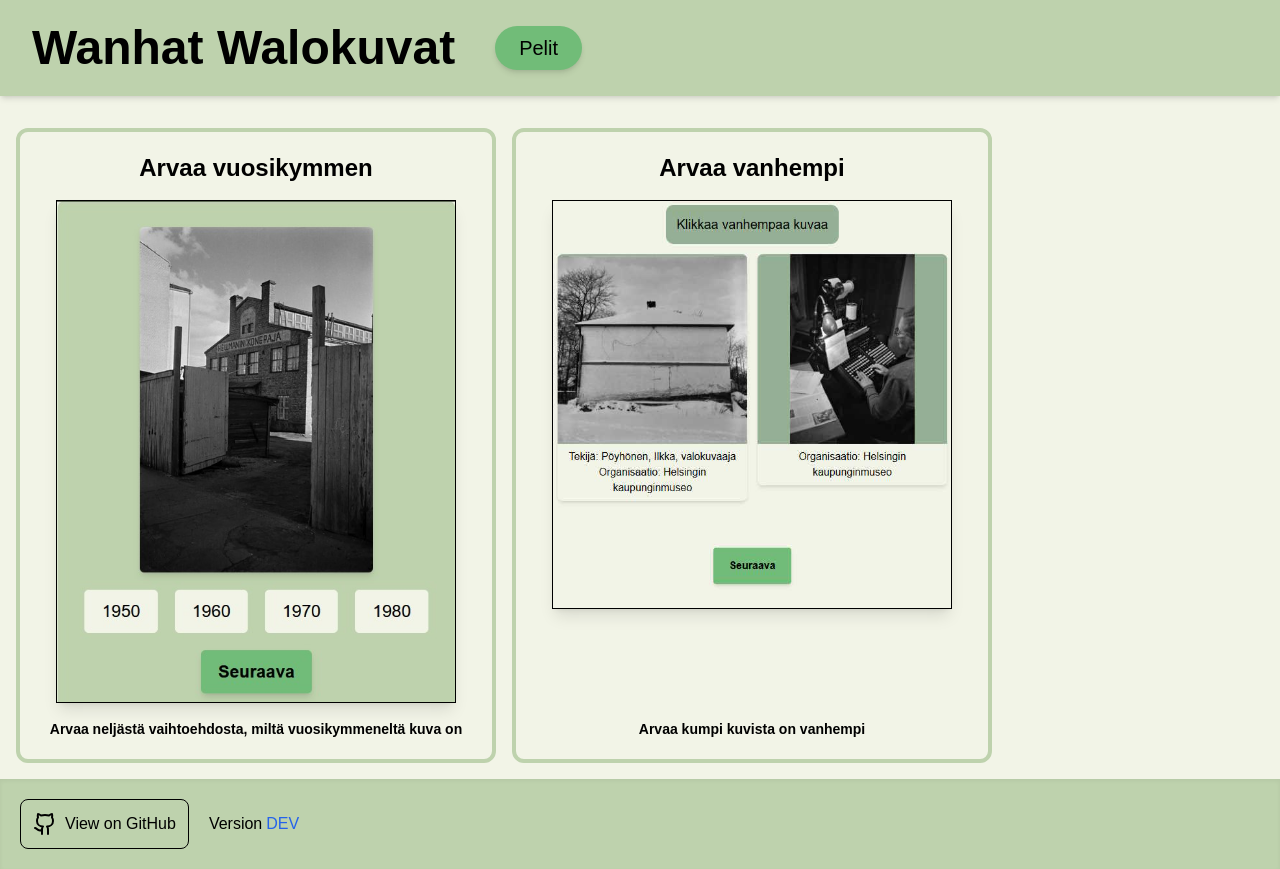
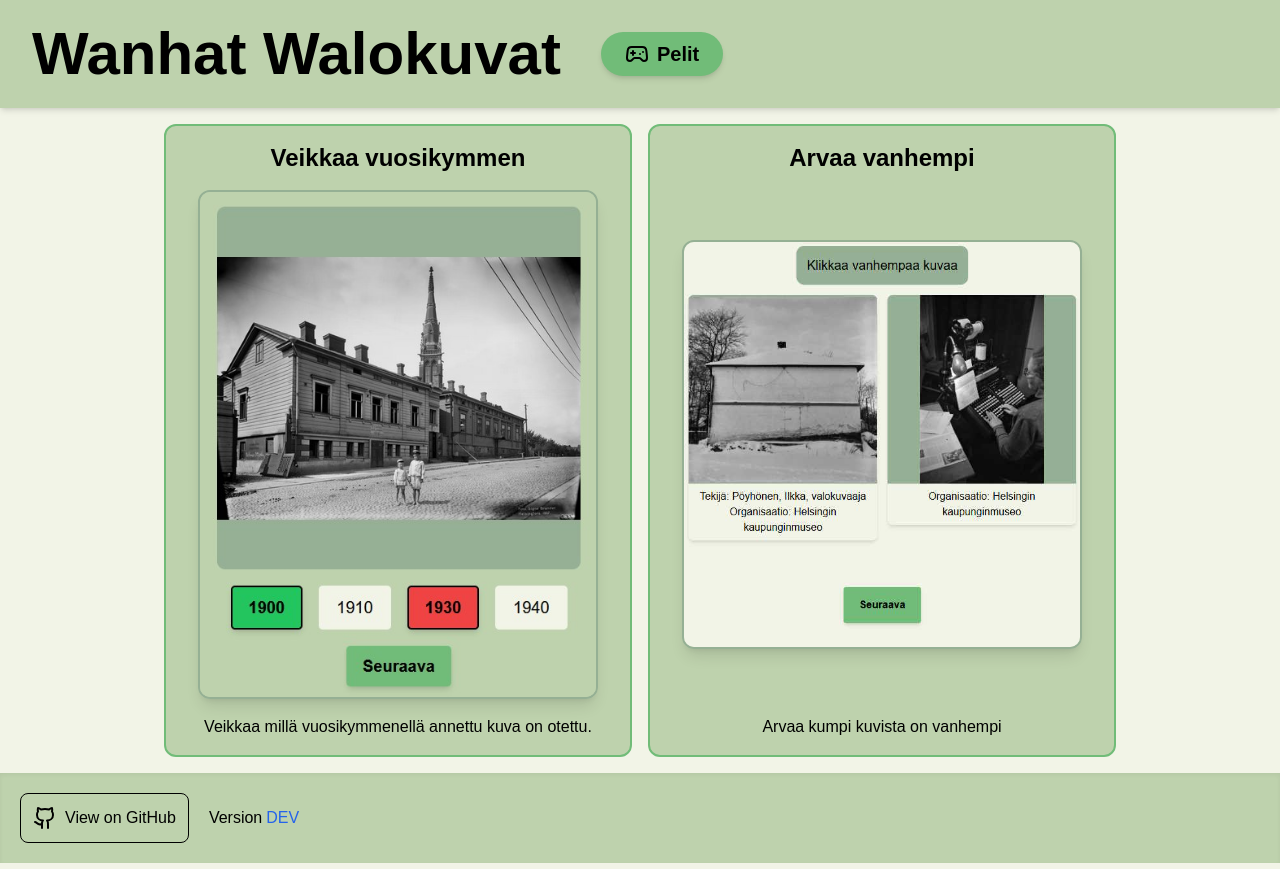
Before and after one commit to JesseK13241/WanhatWalokuvat, a Next.js app: page /pelit in a window 1280 px wide. Built offline with nearby package versions, Linux system fonts and the light colour scheme; a web font is replaced by a local one.

Commit message:
Tyylejä ja ikoneita

```diff
--- a/src/app/Header.js
+++ b/src/app/Header.js
@@ -1,6 +1,7 @@
 import "@/app/globals.css"
 import { Bokor } from "next/font/google"
 import Link from "next/link"
+import { Gamepad2 } from "lucide-react"
 
 const bokor = Bokor({
   subsets: ["latin"],
@@ -9,14 +10,15 @@ const bokor = Bokor({
 
 const Header = () => {
   return (
-    <header className="flex w-screen flex-col items-center bg-secondary px-8 py-6 shadow-md sm:flex-row">
+    <header className="flex w-screen flex-col items-center gap-y-2 bg-secondary px-8 py-6 shadow-md sm:flex-row">
       <Link href="/" className={bokor.className}>
-        <h1 className="text-5xl font-bold transition-all duration-200 hover:text-accent">
+        <h1 className="text-5xl font-bold transition-all duration-200 hover:text-accent sm:text-6xl">
           Wanhat Walokuvat
         </h1>
       </Link>
-      <Link href="/pelit/" className="ml-10 sm:text-xl">
-        <h2 className="flex justify-center rounded-3xl bg-accent px-6 py-2 shadow-md transition-all duration-200 hover:saturate-200">
+      <Link href="/pelit/" className="sm:ml-10 sm:text-xl">
+        <h2 className="flex items-center justify-center gap-2 rounded-3xl bg-accent px-6 py-2 font-bold shadow-md transition-all duration-200 hover:saturate-200">
+          <Gamepad2/>
           Pelit
         </h2>
       </Link>
--- a/src/app/page.js
+++ b/src/app/page.js
@@ -7,7 +7,7 @@ export default async function HomePage() {
   const initialPhoto = await getInitialPhoto()
 
   return (
-    <div className="flex flex-col items-center p-4 pb-14">
+    <div className="flex flex-col items-center p-4">
       <Suspense>
         <SearchSlideshowContainer initialPhoto={initialPhoto} />
       </Suspense>
--- a/src/app/pelit/page.js
+++ b/src/app/pelit/page.js
@@ -4,11 +4,11 @@ import peli2 from "@/public/images/peli2.jpg"
 
 export default function Pelit() {
   return (
-    <div className="flex flex-wrap gap-4 p-4">
+    <div className="m-4 flex flex-wrap justify-center gap-4 sm:flex-row">
       <GameCard
-        title="Arvaa vuosikymmen"
+        title="Veikkaa vuosikymmen"
         imageSrc={peli1}
-        description="Arvaa neljästä vaihtoehdosta, miltä vuosikymmeneltä kuva on"
+        description="Veikkaa millä vuosikymmenellä annettu kuva on otettu."
         path="/pelit/peli1"
       />
       <GameCard
--- a/src/components/GameCard.js
+++ b/src/components/GameCard.js
@@ -17,7 +17,7 @@ export default function GameCard({ title, imageSrc, description, path }) {
   return (
     <Link
       href={path}
-      className="mt-4 flex flex-col items-center rounded-xl border-4 border-secondary p-5 hover:bg-secondary hover:opacity-75"
+      className="flex flex-col items-center justify-between rounded-xl border-2 border-accent bg-secondary p-4 hover:opacity-75"
     >
       <h1 className="text-2xl font-bold">{title}</h1>
       <Image
@@ -25,9 +25,9 @@ export default function GameCard({ title, imageSrc, description, path }) {
         alt={title}
         width={400}
         height={200}
-        className="m-4 border border-black shadow-lg"
+        className="m-4 rounded-xl border-2 border-tertiary shadow-lg"
       />
-      <p className="mt-auto text-sm font-bold">{description}</p>
+      <p className="text-center">{description}</p>
     </Link>
   )
 }
--- a/src/components/LocationPicker.js
+++ b/src/components/LocationPicker.js
@@ -323,8 +323,8 @@ const LOCATIONS = {
  */
 export default function LocationPicker({ value, onChange }) {
   return (
-    <div className="">
-      <label className="text-lg">Alue: </label>
+    <div className="flex">
+      <label className="p-2 text-lg">Alue: </label>
       <select
         className="cursor-pointer rounded bg-secondary p-2 shadow-md hover:saturate-200"
         value={value ? `${value.lat},${value.lon}` : ""}
--- a/src/components/Search.js
+++ b/src/components/Search.js
@@ -2,6 +2,7 @@
 
 import DecadePicker from "@/components/DecadePicker"
 import LocationPicker from "@/components/LocationPicker"
+import { SearchIcon, Search as searchIcon} from "lucide-react"
 
 export default function Search({
   location,
@@ -11,13 +12,16 @@ export default function Search({
   onSearch,
 }) {
   return (
-    <div className="mx-auto flex min-w-full justify-evenly rounded bg-tertiary p-8">
-      <LocationPicker value={location} onChange={setLocation} />
-      <DecadePicker value={decade} onChange={setDecade} />
+    <div className="mx-auto flex w-[95%] flex-col justify-center gap-y-2 rounded-md bg-tertiary p-4 sm:flex-row sm:p-8">
+      <div className="flex justify-center gap-x-4">
+        <LocationPicker value={location} onChange={setLocation} />
+        <DecadePicker value={decade} onChange={setDecade} />
+      </div>
       <button
         onClick={() => onSearch({ location, decade })}
-        className="btn-primary"
+        className="btn-primary mx-auto flex items-center gap-2 sm:mx-4"
       >
+        <SearchIcon/>
         Hae
       </button>
     </div>
--- a/src/components/SearchSlideshowContainer.js
+++ b/src/components/SearchSlideshowContainer.js
@@ -195,7 +195,7 @@ export default function SearchSlideshowContainer({ initialPhoto }) {
       )}
 
       {resultCount && (
-        <div className="flex flex-wrap items-center justify-center gap-10">
+        <div className="flex flex-wrap items-center justify-center gap-6">
           <div className="flex items-center gap-4">
             <button
               onClick={handlePrevious}
```
Also changed, not shown: src/public/images/peli1.jpg.
